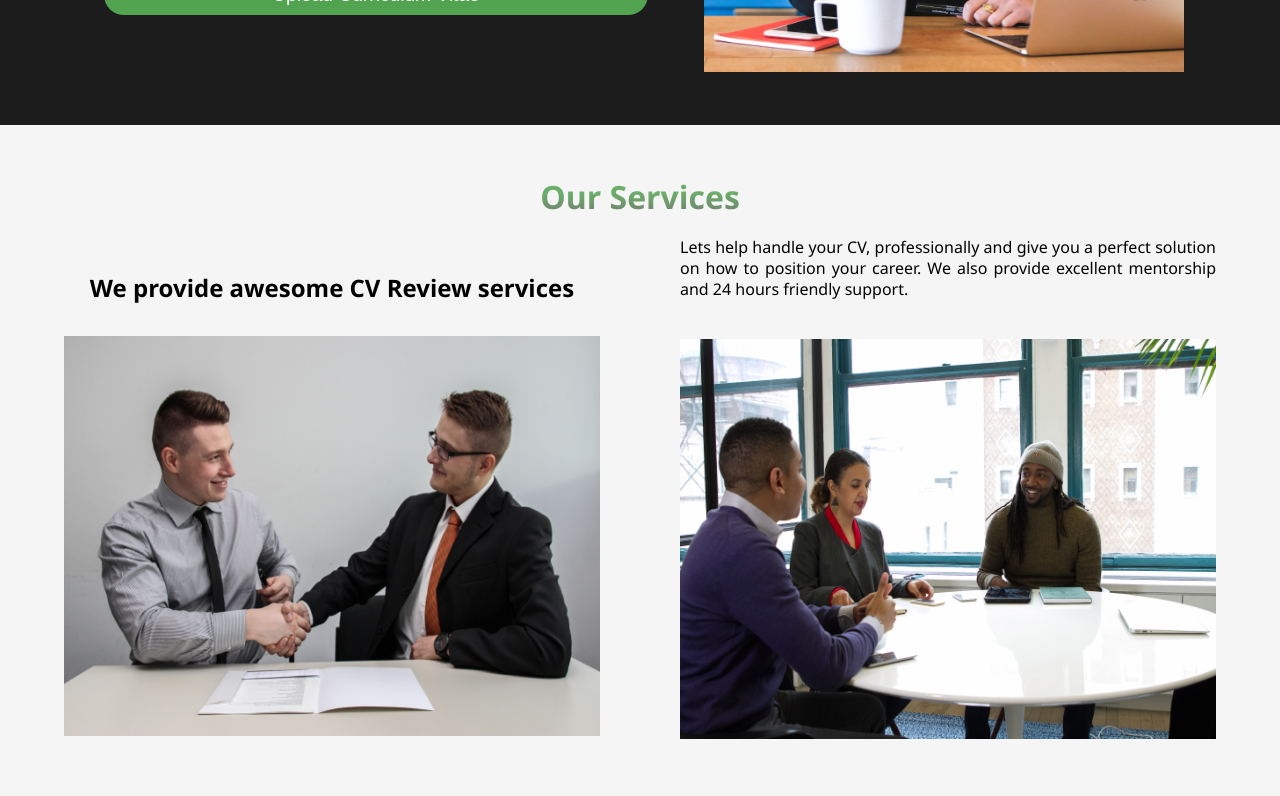
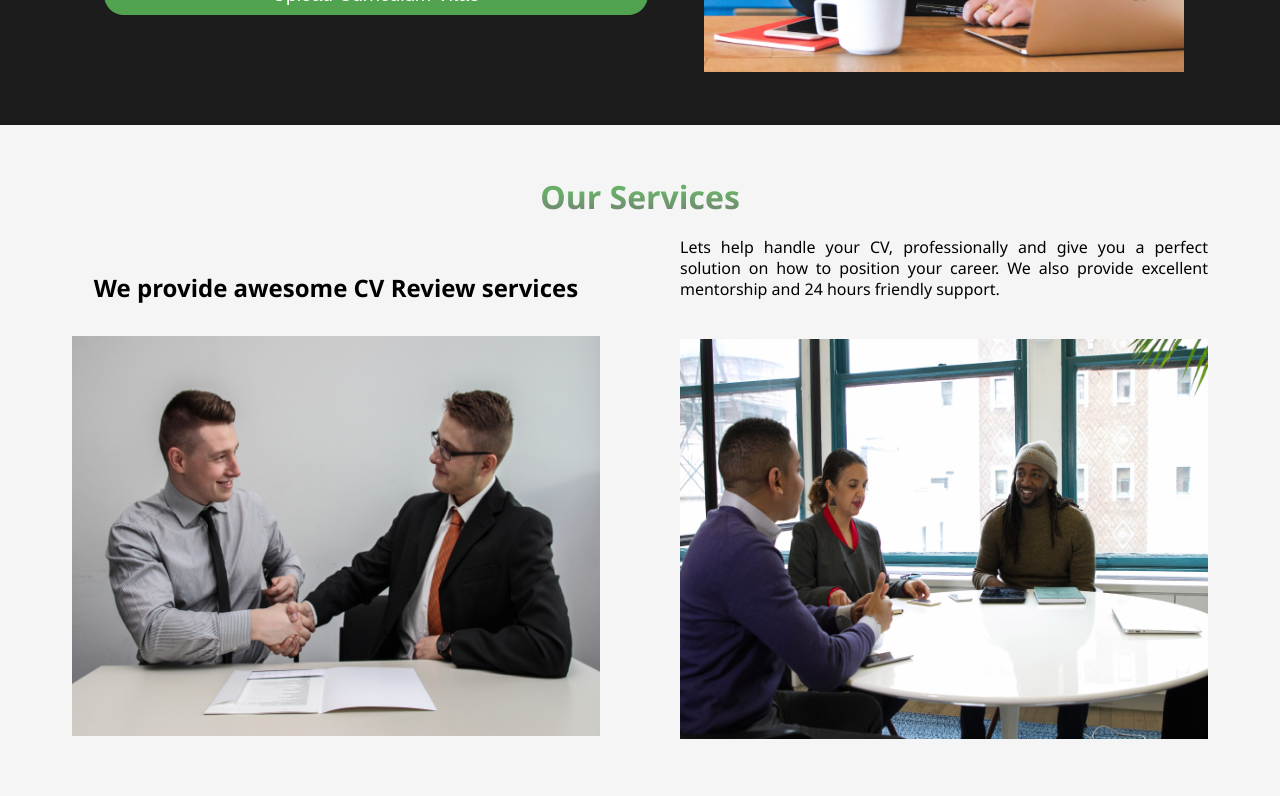
Before and after one commit to Christiano112/side-hustle-cv-review, a React (Create React App) app: page / in a window 1280 px wide. Shown: the part 440-1236 px from the top of the page. Built offline with nearby package versions, Linux system fonts and the light colour scheme.

Commit message:
added padding to the sides

```diff
--- a/src/components/styles/styles.scss
+++ b/src/components/styles/styles.scss
@@ -134,6 +134,8 @@ main {
     padding-top: 3rem;
     margin: 0 auto;
     width: 90%;
+    padding-left: .5rem;
+    padding-right: .5rem;
 
     h2 {
         text-align: center;
```
